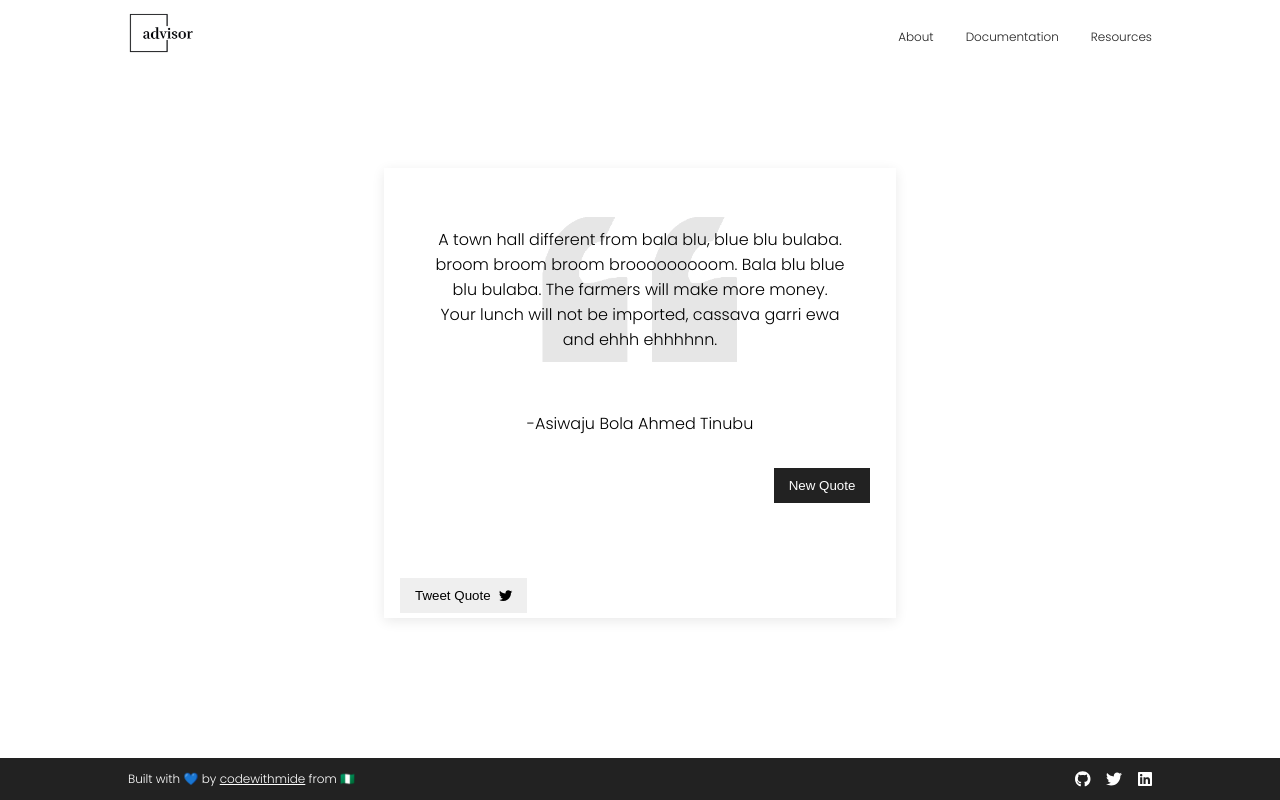
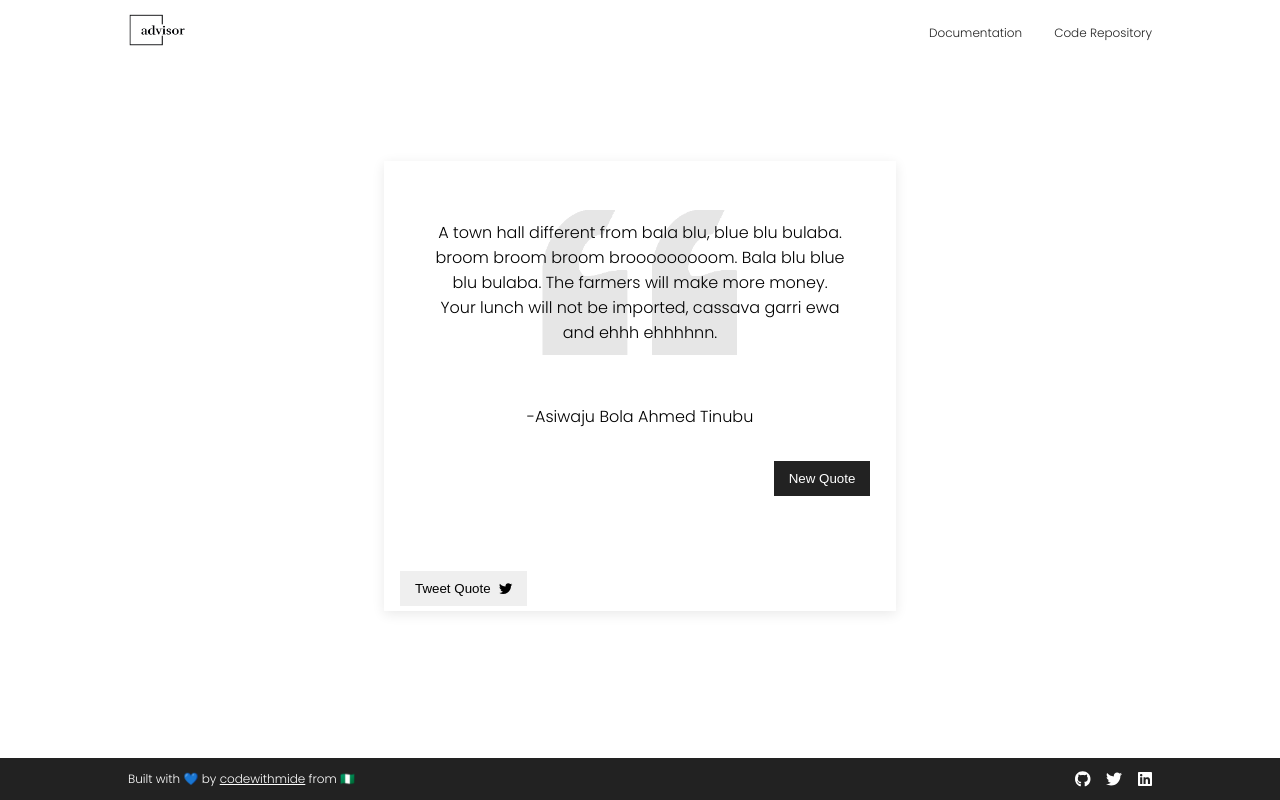
Before and after one commit to codewithmide/advisor, a React (Create React App) app: page / in a window 1280 px wide. Built offline with nearby package versions, Linux system fonts and the light colour scheme.

Commit message:
#fix header

```diff
--- a/src/Header/header.scss
+++ b/src/Header/header.scss
@@ -18,8 +18,8 @@ $bg-color: #ffffff;
 
 .header__logo {
     img {
-        width: 80px;
-        height: 50px;
+        width: 70px;
+        height: 40px;
     }
 }
 
@@ -31,11 +31,13 @@ $bg-color: #ffffff;
     list-style: none;
     li {
         font-size: 12px;
-        color: $text-color;
-
-        &:hover {
-            color: $text-hover-color;
-            cursor: pointer;
+        a {
+            color: $text-color;
+            text-decoration: none;
+            &:hover {
+                color: $text-hover-color;
+                cursor: pointer;
+            }
         }
     }
 }
--- a/src/Header/header.tsx
+++ b/src/Header/header.tsx
@@ -12,9 +12,16 @@ export default class Header extends React.Component {
                     </div>
                     <div>
                         <ul className="links">
-                            <li>About</li>
-                            <li>Documentation</li>
-                            <li>Resources</li>
+                            <li>
+                                <a href="https://www.freecodecamp.org/learn/front-end-development-libraries/front-end-development-libraries-projects/build-a-random-quote-machine" target='_blank' rel="noreferrer">
+                                    Documentation
+                                </a>
+                            </li>
+                            <li>
+                                <a href="https://github.com/codewithmide/advisor" target='_blank' rel="noreferrer">
+                                    Code Repository
+                                </a>
+                            </li>
                         </ul>
                     </div>
                 </nav>
```
